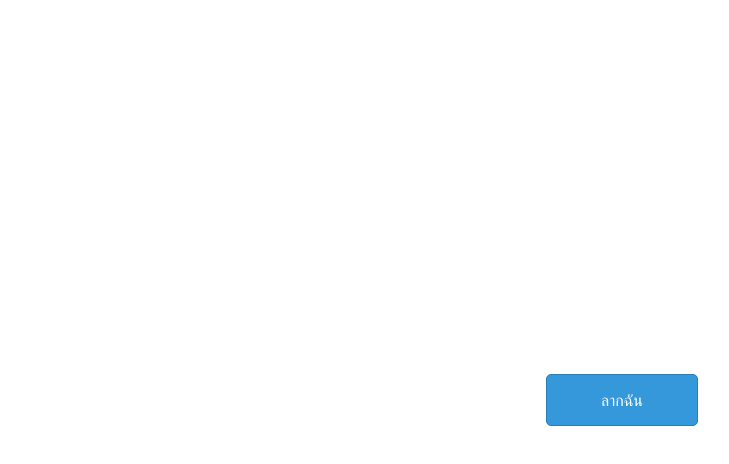
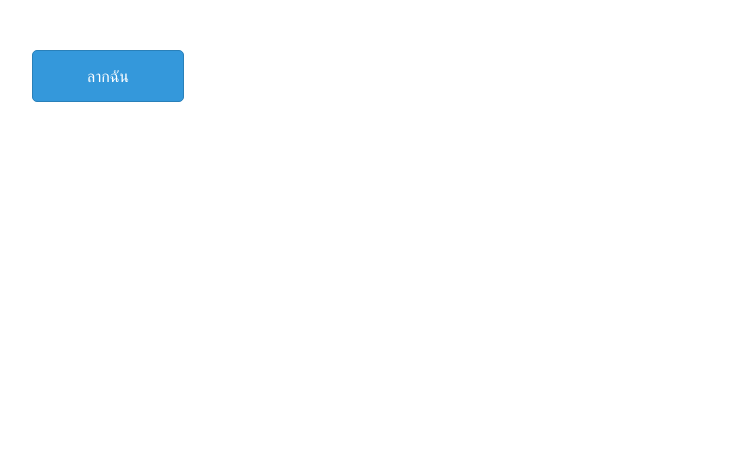
Before and after one commit to Piyacholport/mnl-pure-html, a plain HTML site: page index.html in a window 1280 px wide. Shown: the whole page, without its empty margins (18-747 px from the left). Drawn offline with nearby package versions, Linux system fonts and the light colour scheme.

Commit message:
button drag ver2

```diff
--- a/index.html
+++ b/index.html
@@ -29,6 +29,10 @@
       text-align: center;
       line-height: 50px;
       color: #fff;
+      left: 50px;
+      /* ตำแหน่งเริ่มต้นในแกน X */
+      top: 50px;
+      /* ตำแหน่งเริ่มต้นในแกน Y */
     }
 
     button {
@@ -47,10 +51,73 @@
     <button id="button">ลากฉัน</button>
   </div>
   <script>
+    // const dragButton = document.getElementById("drag-button");
+
+    // let isDragging = false;
+    // let offsetX, offsetY;
+
+    // dragButton.addEventListener("mousedown", (e) => {
+    //   isDragging = true;
+    //   offsetX = e.clientX - dragButton.getBoundingClientRect().left;
+    //   offsetY = e.clientY - dragButton.getBoundingClientRect().top;
+    //   dragButton.style.cursor = "grabbing";
+    // });
+
+    // document.addEventListener("mousemove", (e) => {
+    //   if (isDragging) {
+    //     const x = e.clientX - offsetX;
+    //     const y = e.clientY - offsetY;
+    //     dragButton.style.transform = `translate(${x}px, ${y}px)`;
+    //   }
+    // });
+
+    // document.addEventListener("mouseup", () => {
+    //   if (isDragging) {
+    //     isDragging = false;
+    //     dragButton.style.cursor = "grab";
+    //   }
+    // });
+
+
+    // const dragButton = document.getElementById("drag-button");
+
+    // let isDragging = false;
+    // let offsetX, offsetY;
+
+    // dragButton.addEventListener("mousedown", (e) => {
+    //   isDragging = true;
+    //   offsetX = e.clientX - dragButton.getBoundingClientRect().left;
+    //   offsetY = e.clientY - dragButton.getBoundingClientRect().top;
+    //   dragButton.style.cursor = "grabbing";
+    // });
+
+    // document.addEventListener("mousemove", (e) => {
+    //   if (isDragging) {
+    //     const x = e.clientX - offsetX;
+    //     const y = e.clientY - offsetY;
+    //     dragButton.style.transform = `translate(${x}px, ${y}px)`;
+    //   }
+    // });
+
+    // document.addEventListener("mouseup", () => {
+    //   if (isDragging) {
+    //     isDragging = false;
+    //     dragButton.style.cursor = "grab";
+    //   }
+    // });
+
     const dragButton = document.getElementById("drag-button");
 
     let isDragging = false;
     let offsetX, offsetY;
+
+    // ตำแหน่งเริ่มต้นในแกน X และ Y
+    const initialX = 50;
+    const initialY = 50;
+
+    // ตั้งค่าเริ่มต้น
+    dragButton.style.left = `${initialX}px`;
+    dragButton.style.top = `${initialY}px`;
 
     dragButton.addEventListener("mousedown", (e) => {
       isDragging = true;
@@ -73,6 +140,7 @@
         dragButton.style.cursor = "grab";
       }
     });
+
   </script>
 
 </body>
```
